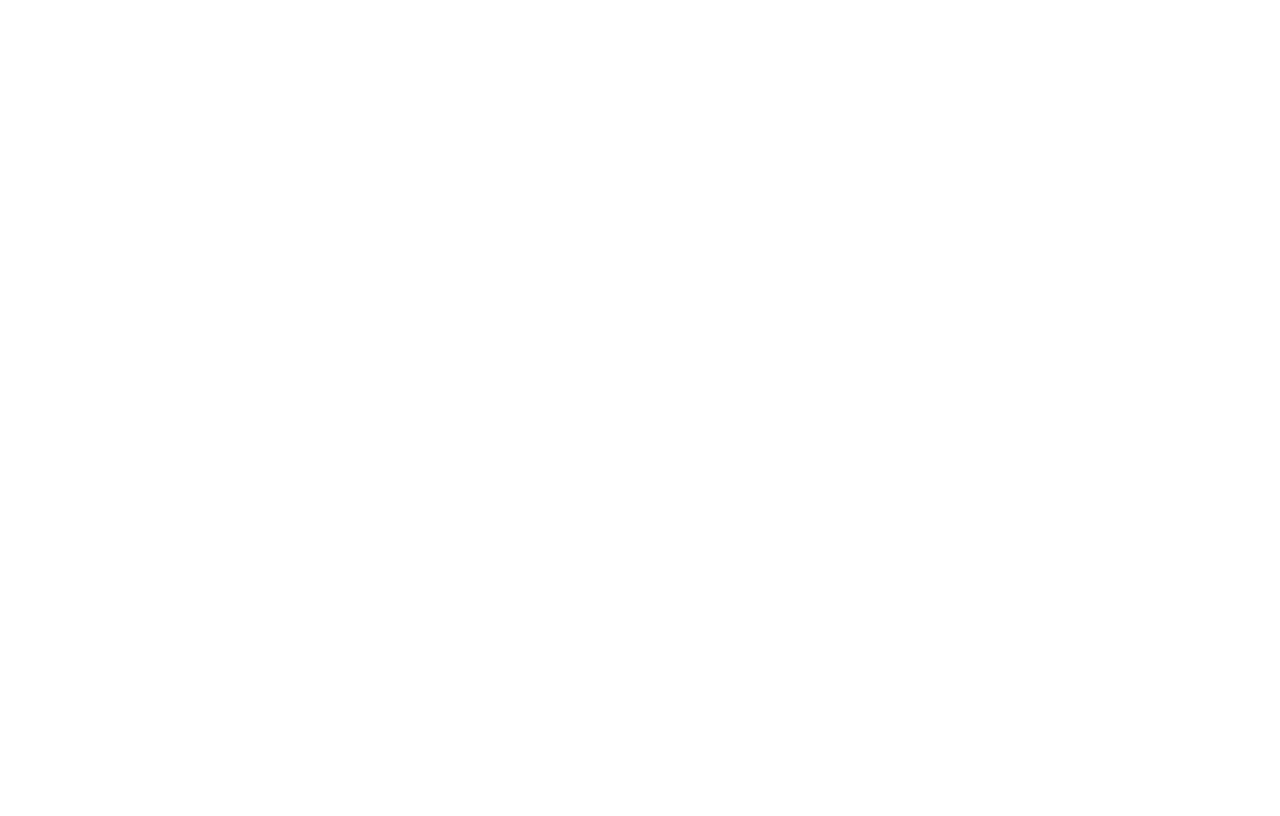
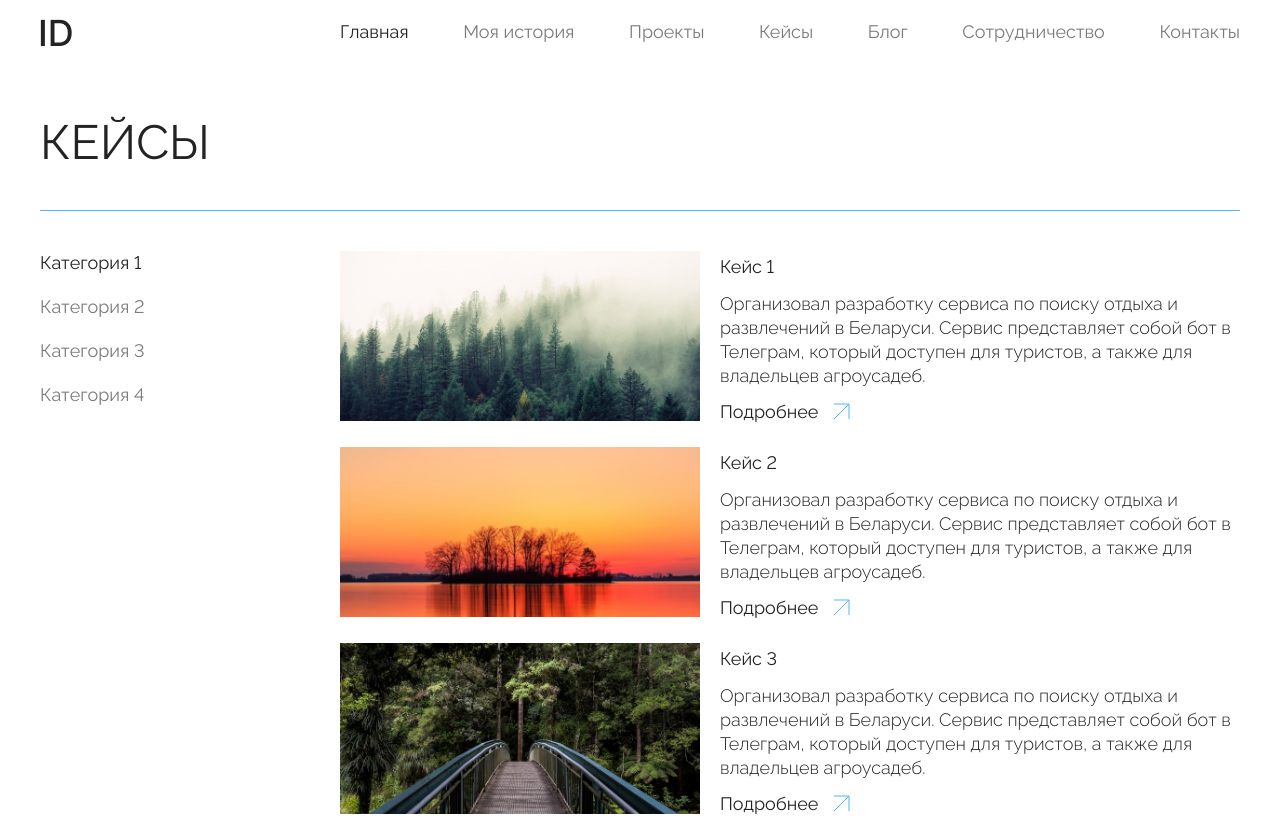
Before and after one commit to kerus2014/ilya-landing, a React (Create React App) app: page /cases/category1 in a window 1280 px wide. Before the commit this address had no page. Shown: the top 816 px of the page. Built offline with nearby package versions, Linux system fonts and the light colour scheme.

Commit message:
add: Cases page

```diff
--- a/src/App.tsx
+++ b/src/App.tsx
@@ -11,6 +11,7 @@
 import { AgroTourism } from "./pages/Projects/AgroTourismPro";
 import { PixelLab } from "./pages/Projects/PixelLab";
 import { TravelTech } from "./pages/Projects/TravelTech";
+import Category1 from "./pages/Cases/Category1";
 
 function App() {
   return (
@@ -19,13 +20,17 @@
         <Route index element={<Home />} />
         <Route path="about" element={<AboutMe />} />
         <Route path="blog" element={<Blog />} />
-        <Route path="cases" element={<Cases />} />
-        <Route path="contacts" element={<Contacts />} />
         <Route path="projects" element={<Projects />}>
           <Route path="etno" element={<Etno />} />
           <Route path="agro" element={<AgroTourism />} />
           <Route path="pixel" element={<PixelLab />} />
           <Route path="travel" element={<TravelTech />} />
+        </Route>
+        <Route path="cases" element={<Cases />}>
+          <Route path="category1" element={<Category1 />} />
+          <Route path="category2" element={<Category1 />} />
+          <Route path="category3" element={<Category1 />} />
+          <Route path="category4" element={<Category1 />} />
         </Route>
         <Route path="cooperation" element={<WorkWithUs />} />
       </Route>
--- a/src/components/Navbar/index.tsx
+++ b/src/components/Navbar/index.tsx
@@ -30,7 +30,7 @@
       value: "Проекты",
       handler: (value: NavLinkValue) => {
         setActiveLink(value);
-        navigate("/projects");
+        navigate("/projects/etno");
       },
     },
     {
@@ -38,7 +38,7 @@
       value: "Кейсы",
       handler: (value: NavLinkValue) => {
         setActiveLink(value);
-        navigate("");
+        navigate("/cases/category1");
       },
     },
     {
--- /dev/null
+++ b/src/pages/Cases/Category1/index.module.scss
@@ -0,0 +1,3 @@
+.etno_cases {
+  margin: 25px 0;
+}
--- /dev/null
+++ b/src/pages/Cases/Category1/index.tsx
@@ -0,0 +1,26 @@
+import React from "react";
+import { cases } from "../../../services/cases";
+import { CaseCard } from "../../../components/CaseCard";
+import styles from "./index.module.scss";
+const Category1 = () => {
+  return (
+    <div className={styles["etno__cases"]}>
+      {cases
+        .slice(0, 6)
+        .map(({ id, image, title, description, navigatePath }) => {
+          return (
+            <CaseCard
+              id={id}
+              key={id.toString()}
+              image={image}
+              title={title}
+              description={description}
+              navigatePath={navigatePath}
+            />
+          );
+        })}
+    </div>
+  );
+};
+
+export default Category1;
--- a/src/pages/Cases/index.tsx
+++ b/src/pages/Cases/index.tsx
@@ -1,8 +1,30 @@
+import { BlockWithNav } from "../../components/BlockWithNav";
+import { InnerNavData } from "../../types";
 import styles from "./index.module.scss";
 
 export const Cases = () => {
-  return(
-    <>
-    </>
-  )
-}
+  const navbarData: InnerNavData[] = [
+    {
+      id: 1,
+      value: "Категория 1",
+      to: "/cases/category1",
+    },
+    {
+      id: 2,
+      value: "Категория 2",
+      to: "/cases/category2",
+    },
+    {
+      id: 3,
+      value: "Категория 3",
+      to: "/cases/category3",
+    },
+    {
+      id: 4,
+      value: "Категория 4",
+      to: "/cases/category4",
+    },
+  ];
+
+  return <BlockWithNav title="Кейсы" navData={navbarData} />;
+};
```
Also changed, not shown: src/components/BlockWithNav/index.tsx (+21 -11 lines), src/pages/Projects/index.tsx (+5 -8 lines).
